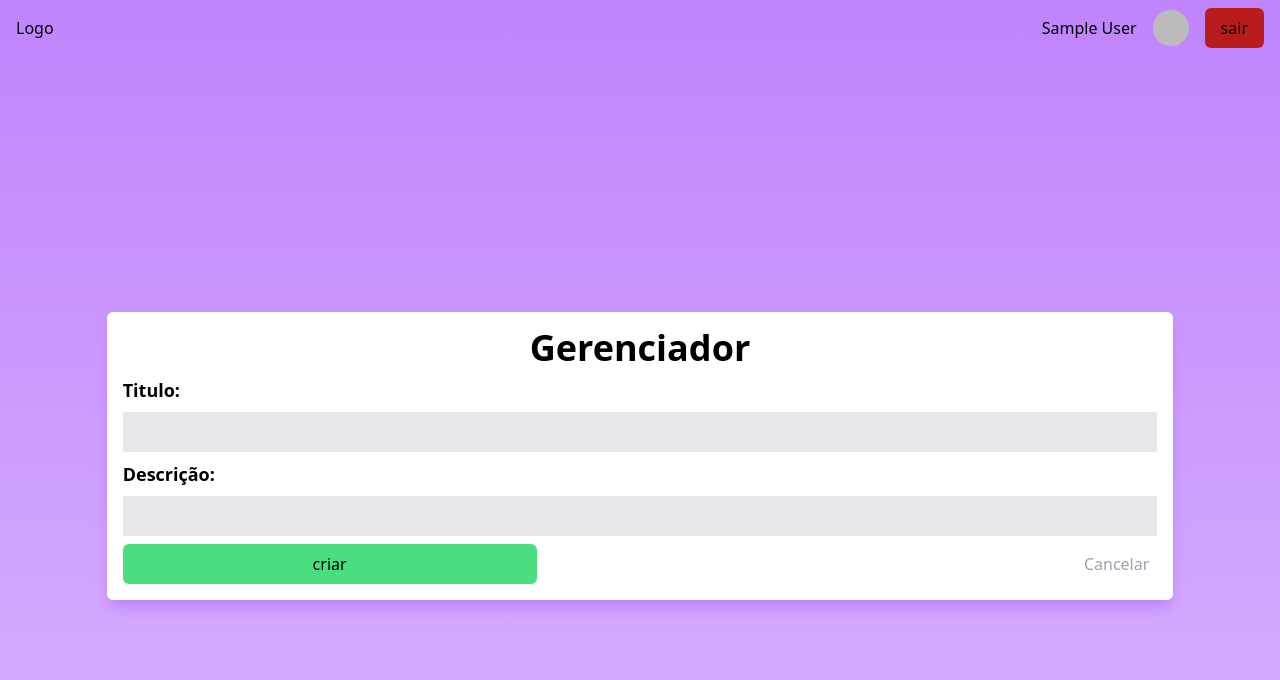
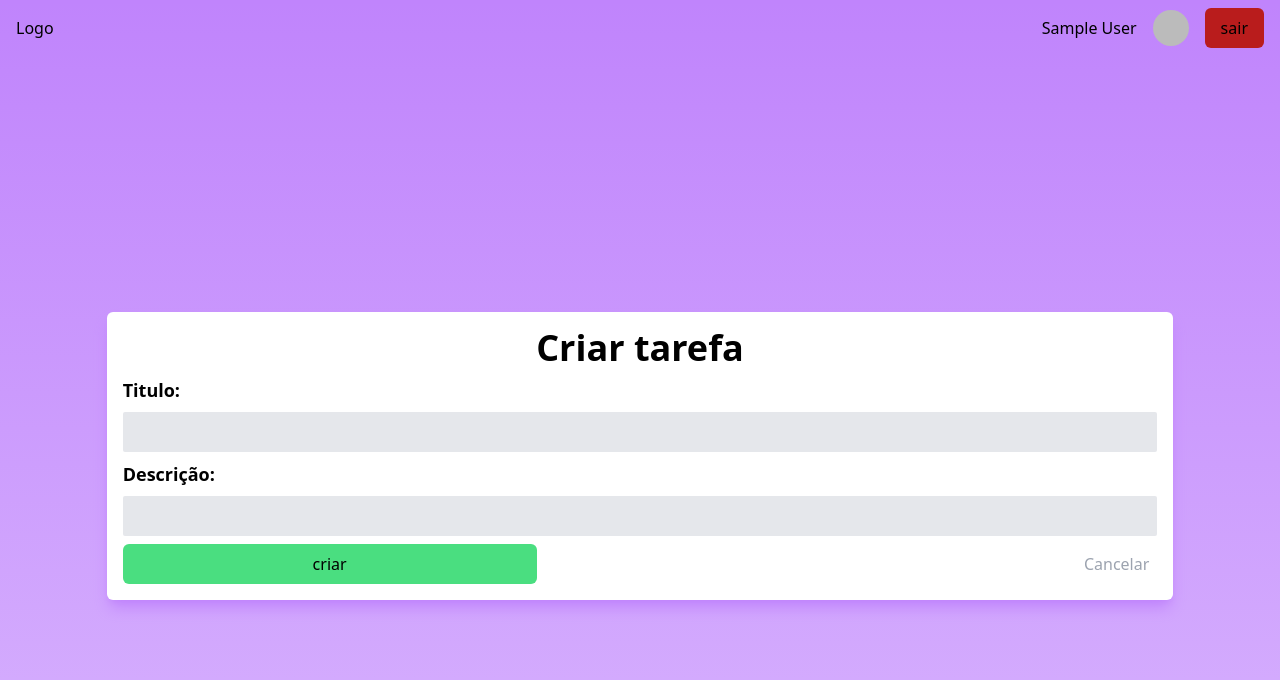
Before and after one commit to ElitonNTT/gerenciador-tarefas-v2, a Next.js app: page /criar in a window 1280 px wide. Shown: the top 680 px of the page. Built offline with nearby package versions, Linux system fonts and the light colour scheme; no server answers; sample sign-in values are in the browser's storage.

Commit message:
Atualizado titulos e iniciando skeleton

```diff
--- a/src/app/(pages)/criar/page.tsx
+++ b/src/app/(pages)/criar/page.tsx
@@ -3,6 +3,7 @@ import React from 'react'
 
 function page() {
   return (
+
     <div className='flex min-h-screen flex-col items-center justify-center'>
       <FormCriarTask />
     </div>
--- a/src/app/api/auth/[...nextauth]/route.js
+++ b/src/app/api/auth/[...nextauth]/route.js
@@ -20,7 +20,7 @@ export const authOption = {
   ],
   pages: {
     signIn: "/",
-    signOut: "/",
+    signOut: "/login",
   },
 };
 
--- a/src/app/page.tsx
+++ b/src/app/page.tsx
@@ -1,9 +1,14 @@
 import Lista from "@/components/Lista"
+import Loading from "@/components/Loading"
+import { Suspense } from "react"
 
 export default function Home() {
   return (
     <main className="flex min-h-screen justify-center my-2">
-      <Lista />
+      <Suspense fallback={<Loading />}>
+        <Lista />
+      </Suspense>
+
     </main>
   )
 }
--- a/src/components/FormCriarTask.tsx
+++ b/src/components/FormCriarTask.tsx
@@ -40,7 +40,7 @@ export default function FormCriarTask() {
   return (
     <>
       <form onSubmit={handleSubmit} className="flex flex-col h-5/6 w-5/6 gap-2 bg-white p-4 rounded-md shadow-lg shadow-purple-400">
-        <h2 className="flex self-center font-bold text-4xl">Gerenciador</h2>
+        <h2 className="flex self-center font-bold text-4xl">Criar tarefa</h2>
         <label htmlFor="titulo" className="font-semibold text-lg">Titulo:</label>
         <input type="text" id="titulo" name="titulo" value={formData.titulo} onChange={handleForm}
           className="bg-gray-200 rounded-sm p-2 outline-none" />
--- a/src/components/FormEditarTask.tsx
+++ b/src/components/FormEditarTask.tsx
@@ -39,7 +39,7 @@ export default function FormEditarTask(props: { id: string, user: string, titulo
   return (
     <>
       <form onSubmit={handleSubmit} className="flex flex-col h-5/6 w-5/6 gap-2 bg-white p-4 rounded-md shadow-lg shadow-purple-400">
-        <h2 className="flex self-center font-bold text-4xl">Gerenciador</h2>
+        <h2 className="flex self-center font-bold text-4xl">Editar tarefa</h2>
         <h3>Criado por: {props.user}</h3>
         <label htmlFor="titulo" className="font-semibold text-lg">Titulo:</label>
         <input type="text" id="titulo" name="titulo" value={formData.titulo} onChange={handleForm}
--- a/src/components/Header.tsx
+++ b/src/components/Header.tsx
@@ -2,20 +2,24 @@
 'use client'
 import { useSession, signOut } from 'next-auth/react'
 import { useRouter } from 'next/navigation'
+import { useEffect } from 'react'
 
 function Header() {
   const { data: session } = useSession()
   const router = useRouter()
 
-  if (!session) {
-    router.push('/login')
-  }
+  useEffect(() => {
+    if (!session)
+      router.push('/login')
+  }, [])
+
 
   return (
     <div className='flex justify-between items-center px-4 py-2'>
       <div>Logo</div>
       <div className='flex items-center gap-4 '>
-        {session && (
+
+        {!session ? (<></>) : (
           <>
             <div>{session?.user?.name}</div>
             <img src={`${session?.user?.image}`} alt='Avatar' width={36} height={36} className='rounded-full' />
--- /dev/null
+++ b/src/components/Loading.tsx
@@ -0,0 +1,9 @@
+import React from 'react'
+
+function Loading() {
+  return (
+    <div className='border-t-10 border-b-10 animate-spin border-blue'></div>
+  )
+}
+
+export default Loading
```
Also changed, not shown: 1 other file (tests, documents, lock files or other folders).
